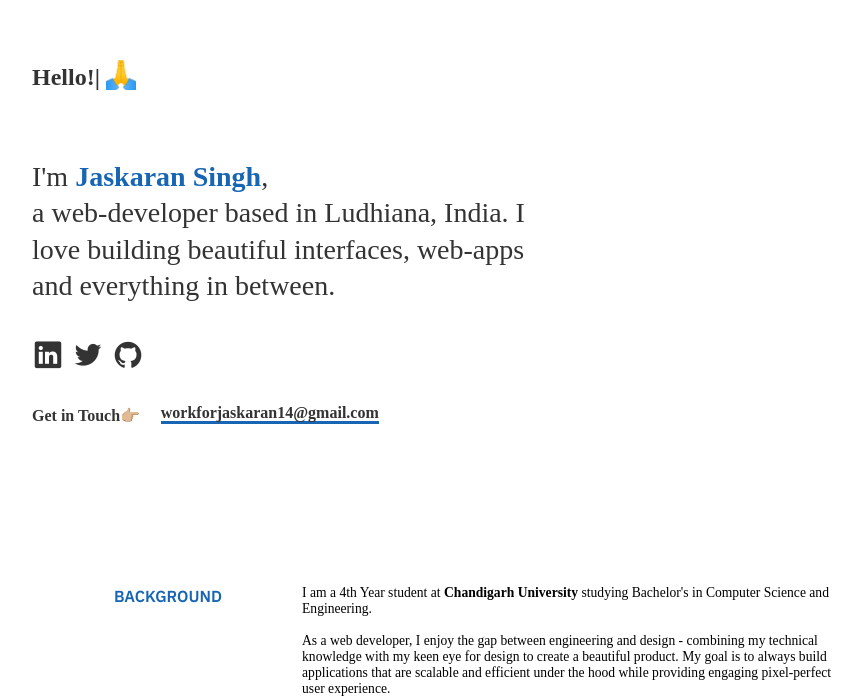
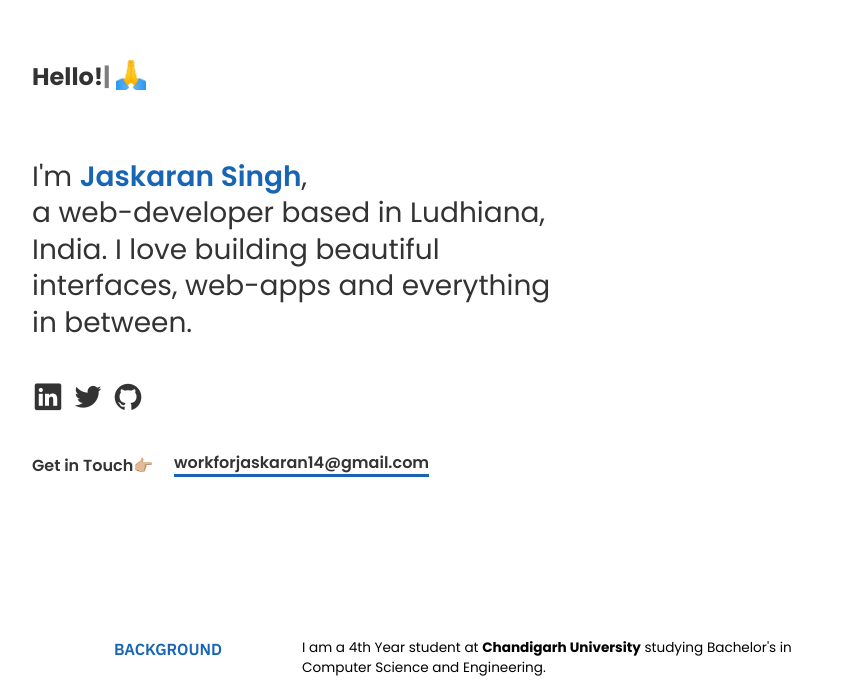
Before and after one commit to jaskaran019/Portfolio-Website, a React (Create React App) app: page / in a window 1280 px wide. Shown: the part 105-803 px from the top of the page, without its empty margins (160-1021 px from the left). Built offline with nearby package versions, Linux system fonts and the light colour scheme.

Commit message:
added google fonts api

```diff
--- a/src/App.css
+++ b/src/App.css
@@ -1,8 +1,9 @@
+@import url('https://fonts.googleapis.com/css2?family=Poppins:wght@100;200;300;400;500;600;700;800;900&display=swap');
 * {
     margin: 0;
     padding: 0;
     box-sizing: border-box;
-    font-family: 'Poppins';
+    font-family: 'Poppins', sans-serif;
 }
 
 .App {
```
